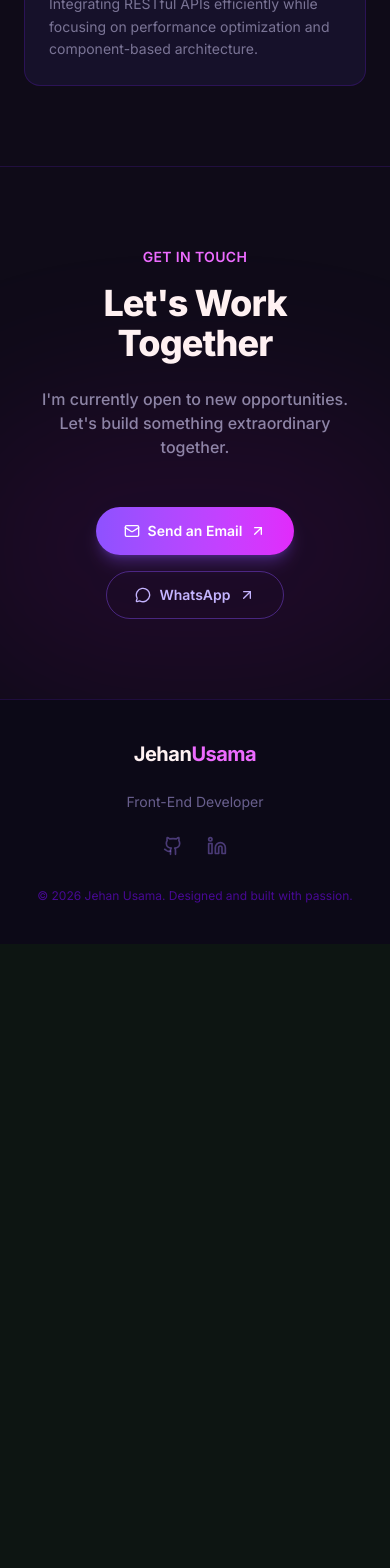
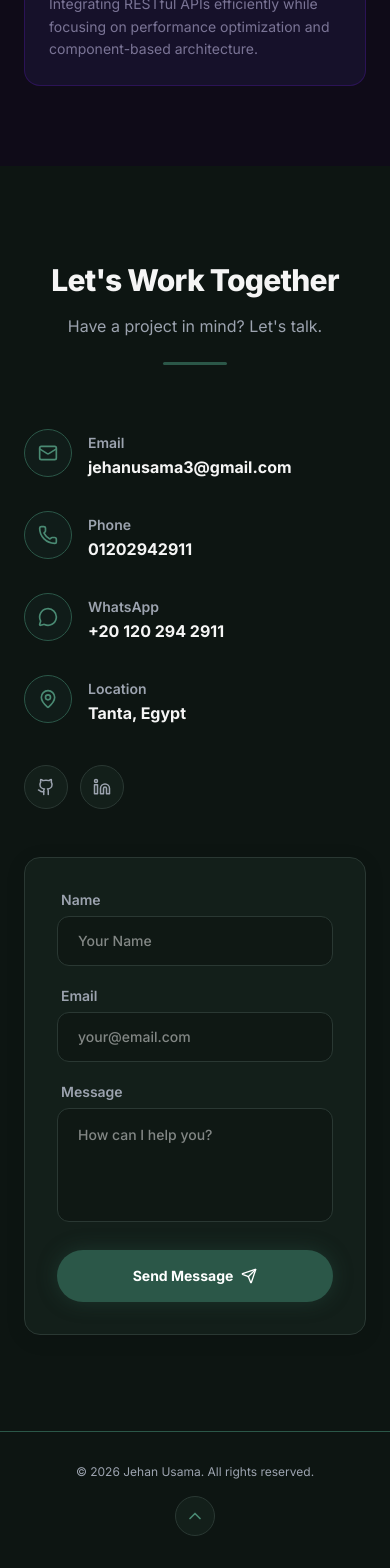
Before and after one commit to jehanusama/my-portfolio, a Next.js app: page / in a window 390 px wide. Shown: the part 10142-11710 px from the top of the page. Before the commit the page ends 11086 px from the top, so only its background shows below. Built offline with nearby package versions, Linux system fonts and the light colour scheme.

Commit message:
feat: implement Contact section with form submission and Footer component with back-to-top functionality

```diff
--- a/src/components/Footer.tsx
+++ b/src/components/Footer.tsx
@@ -1,35 +1,56 @@
-import { Github, Linkedin, Twitter } from "@/components/Icons";
+"use client";
+
+import { ChevronUp } from "lucide-react";
 
 export const Footer = () => {
+  const scrollToTop = () => {
+    window.scrollTo({
+      top: 0,
+      behavior: "smooth",
+    });
+  };
+
   return (
-    <footer className="border-t border-violet-900/30 py-10 bg-[#0c0917] relative z-10">
-      <div className="container mx-auto px-6 md:px-20">
-        <div className="flex flex-col md:flex-row items-center justify-between gap-6">
-          <div className="flex flex-col md:flex-row items-center gap-6">
-            <div className="flex items-center gap-2">
-              <span className="text-xl font-bold tracking-tight text-rose-50">
-                Jehan<span className="text-fuchsia-400">Usama</span>
-              </span>
-            </div>
-            <div className="hidden md:block w-px h-5 bg-violet-800/50" />
-            <div className="text-violet-300/50 text-sm">
-              Front-End Developer
-            </div>
-          </div>
+    <footer
+      className="relative z-10 py-8 px-6"
+      style={{
+        background: "var(--bg-primary)",
+        borderTop: "1px solid var(--accent-primary)",
+      }}
+    >
+      <div className="max-w-6xl mx-auto flex flex-col sm:flex-row items-center justify-between gap-4 relative">
 
-          <div className="flex items-center gap-6 text-violet-400/40">
-            <a href="https://github.com/jehanusama" target="_blank" rel="noopener noreferrer" className="hover:text-fuchsia-400 transition-colors" aria-label="GitHub">
-              <Github className="w-5 h-5" />
-            </a>
-            <a href="https://linkedin.com/in/jehan-usama" target="_blank" rel="noopener noreferrer" className="hover:text-fuchsia-400 transition-colors" aria-label="LinkedIn">
-              <Linkedin className="w-5 h-5" />
-            </a>
-          </div>
-        </div>
+        {/* Spacer for mobile to keep text centered, but invisible */}
+        <div className="hidden sm:block w-10"></div>
 
-        <div className="mt-8 text-center text-violet-700/60 text-xs">
-          © {new Date().getFullYear()} Jehan Usama. Designed and built with passion.
-        </div>
+        {/* Center Text */}
+        <p className="text-xs sm:text-sm text-center" style={{ color: "var(--text-muted)" }}>
+          © 2026 Jehan Usama. All rights reserved.
+        </p>
+
+        {/* Right side back-to-top button */}
+        <button
+          onClick={scrollToTop}
+          aria-label="Back to top"
+          className="flex items-center justify-center w-10 h-10 rounded-full transition-all duration-300"
+          style={{
+            background: "var(--bg-secondary)",
+            border: "1px solid var(--border-color)",
+            color: "var(--accent-light)",
+          }}
+          onMouseEnter={(e) => {
+            e.currentTarget.style.background = "var(--accent-primary)";
+            e.currentTarget.style.borderColor = "var(--accent-primary)";
+            e.currentTarget.style.color = "#ffffff";
+          }}
+          onMouseLeave={(e) => {
+            e.currentTarget.style.background = "var(--bg-secondary)";
+            e.currentTarget.style.borderColor = "var(--border-color)";
+            e.currentTarget.style.color = "var(--accent-light)";
+          }}
+        >
+          <ChevronUp className="w-5 h-5" />
+        </button>
       </div>
     </footer>
   );
--- a/src/sections/Contact.tsx
+++ b/src/sections/Contact.tsx
@@ -1,53 +1,305 @@
 "use client";
+
+import React, { useState } from "react";
+import { motion } from "framer-motion";
+import { Mail, Phone, MapPin, Send, Loader2, MessageCircle } from "lucide-react";
+import { Github, Linkedin } from "@/components/Icons";
 import { Reveal } from "@/components/Reveal";
-import { Mail, ArrowUpRight, MessageCircle } from "lucide-react";
+
+
+interface SocialBtnProps {
+  href: string;
+  label: string;
+  icon: React.ReactNode;
+}
+function SocialBtn({ href, label, icon }: SocialBtnProps) {
+  const [hovered, setHovered] = React.useState(false);
+  return (
+    <motion.a
+      href={href}
+      aria-label={label}
+      target="_blank"
+      rel="noopener noreferrer"
+      whileHover={{ rotate: 8, scale: 1.12 }}
+      whileTap={{ scale: 0.95 }}
+      transition={{ type: "spring", stiffness: 300, damping: 18 }}
+      onMouseEnter={() => setHovered(true)}
+      onMouseLeave={() => setHovered(false)}
+      className="flex items-center justify-center w-11 h-11 rounded-full border transition-all duration-300"
+      style={{
+        borderColor: hovered ? "var(--accent-primary)" : "var(--border-color)",
+        background: hovered ? "var(--accent-primary)" : "var(--bg-secondary)",
+        color: hovered ? "#ffffff" : "var(--text-muted)",
+      }}
+    >
+      {icon}
+    </motion.a>
+  );
+}
+
+
+interface InfoItemProps {
+  icon: React.ReactNode;
+  label: string;
+  value: string;
+  href?: string;
+}
+function InfoItem({ icon, label, value, href }: InfoItemProps) {
+  return (
+    <div className="flex items-start gap-4">
+      <div
+        className="flex items-center justify-center w-12 h-12 rounded-full shrink-0 border"
+        style={{
+          background: "rgba(43,87,72,0.12)",
+          borderColor: "var(--accent-primary)",
+          color: "var(--accent-light)",
+        }}
+      >
+        {icon}
+      </div>
+      <div className="flex flex-col pt-1">
+        <span className="text-sm font-semibold mb-0.5" style={{ color: "var(--text-muted)" }}>
+          {label}
+        </span>
+        {href ? (
+          <a
+            href={href}
+            className="text-base font-bold transition-colors duration-300 hover:text-[var(--accent-light)]"
+            style={{ color: "var(--text-primary)" }}
+          >
+            {value}
+          </a>
+        ) : (
+          <span className="text-base font-bold" style={{ color: "var(--text-primary)" }}>
+            {value}
+          </span>
+        )}
+      </div>
+    </div>
+  );
+}
+
 
 export const Contact = () => {
+  const [isSubmitting, setIsSubmitting] = useState(false);
+  const [isSuccess, setIsSuccess] = useState(false);
+
+  const handleSubmit = (e: React.FormEvent) => {
+    e.preventDefault();
+    setIsSubmitting(true);
+    // Mock submission
+    setTimeout(() => {
+      setIsSubmitting(false);
+      setIsSuccess(true);
+      setTimeout(() => setIsSuccess(false), 4000);
+    }, 1500);
+  };
+
   return (
-    <section id="contact" className="py-20 md:py-28 relative z-10 bg-[#0f0b18] border-t border-violet-900/30">
-      {/* Subtle glow */}
-      <div className="absolute bottom-0 left-1/2 -translate-x-1/2 w-[500px] h-[300px] bg-fuchsia-600/8 rounded-full blur-[80px] pointer-events-none" />
+    <section
+      id="contact"
+      className="relative py-24 md:py-32 px-6 overflow-hidden"
+      style={{ background: "var(--bg-primary)" }}
+    >
+      <div className="relative z-10 max-w-6xl mx-auto">
+        {/* Section Heading */}
+        <div className="flex flex-col items-center text-center mb-16">
+          <Reveal delay={0}>
+            <h2
+              className="text-3xl md:text-4xl font-extrabold tracking-tight mb-4"
+              style={{ color: "var(--text-primary)" }}
+            >
+              Let&apos;s Work Together
+            </h2>
+          </Reveal>
+          <Reveal delay={0.1}>
+            <p className="text-base md:text-lg" style={{ color: "var(--text-muted)" }}>
+              Have a project in mind? Let&apos;s talk.
+            </p>
+          </Reveal>
+          <Reveal delay={0.2}>
+            <div
+              className="mt-6 w-16 h-[3px] rounded-full mx-auto"
+              style={{ background: "var(--accent-primary)" }}
+            />
+          </Reveal>
+        </div>
 
-      <div className="container mx-auto px-6 md:px-20 flex flex-col items-center justify-center text-center relative z-10">
-        <Reveal>
-          <p className="text-fuchsia-400 font-semibold text-sm tracking-wide mb-4 uppercase">Get In Touch</p>
-        </Reveal>
+        {/* Two-column layout */}
+        <div className="grid md:grid-cols-2 gap-12 md:gap-20">
 
-        <Reveal delay={0.1}>
-          <h2 className="text-4xl md:text-5xl lg:text-6xl font-extrabold tracking-tight text-rose-50 mb-6">
-            Let&apos;s Work Together
-          </h2>
-        </Reveal>
+          {/* LEFT: Info Column */}
+          <motion.div
+            initial={{ opacity: 0, x: -40 }}
+            whileInView={{ opacity: 1, x: 0 }}
+            viewport={{ once: true, margin: "-50px" }}
+            transition={{ duration: 0.6, ease: [0.22, 1, 0.36, 1] }}
+            className="flex flex-col justify-center"
+          >
+            <div className="flex flex-col gap-8 mb-10">
+              <InfoItem
+                icon={<Mail className="w-5 h-5" />}
+                label="Email"
+                value="jehanusama3@gmail.com"
+                href="mailto:jehanusama3@gmail.com"
+              />
+              <InfoItem
+                icon={<Phone className="w-5 h-5" />}
+                label="Phone"
+                value="01202942911"
+                href="tel:+201202942911"
+              />
+              <InfoItem
+                icon={<MessageCircle className="w-5 h-5" />}
+                label="WhatsApp"
+                value="+20 120 294 2911"
+                href="https://wa.me/201202942911"
+              />
+              <InfoItem
+                icon={<MapPin className="w-5 h-5" />}
+                label="Location"
+                value="Tanta, Egypt"
+              />
+            </div>
 
-        <Reveal delay={0.2}>
-          <p className="text-violet-200/60 text-base md:text-lg font-medium max-w-xl mx-auto mb-12">
-            I&apos;m currently open to new opportunities. Let&apos;s build something extraordinary together.
-          </p>
-        </Reveal>
+            {/* Social Icons */}
+            <div className="flex items-center gap-3">
+              <SocialBtn
+                href="https://github.com/jehanusama"
+                label="GitHub"
+                icon={<Github className="w-[18px] h-[18px]" />}
+              />
+              <SocialBtn
+                href="https://linkedin.com/in/jehan-usama"
+                label="LinkedIn"
+                icon={<Linkedin className="w-[18px] h-[18px]" />}
+              />
+            </div>
+          </motion.div>
 
-        <Reveal delay={0.3}>
-          <div className="flex flex-col sm:flex-row items-center justify-center gap-4 w-full">
-            {/* Primary: gradient pill */}
-            <a
-              href="mailto:jehanusama3@gmail.com"
-              className="group relative flex items-center justify-center gap-2 h-12 px-7 rounded-full text-sm font-semibold text-white bg-gradient-to-r from-violet-500 to-fuchsia-500 hover:from-violet-400 hover:to-fuchsia-400 shadow-lg shadow-violet-500/30 hover:shadow-violet-500/50 hover:-translate-y-0.5 transition-all duration-300"
+          {/* RIGHT: Form Column */}
+          <motion.div
+            initial={{ opacity: 0, x: 40 }}
+            whileInView={{ opacity: 1, x: 0 }}
+            viewport={{ once: true, margin: "-50px" }}
+            transition={{ duration: 0.6, ease: [0.22, 1, 0.36, 1], delay: 0.2 }}
+          >
+            <form
+              onSubmit={handleSubmit}
+              className="flex flex-col gap-5 p-8 rounded-2xl border"
+              style={{
+                background: "var(--bg-secondary)",
+                borderColor: "var(--border-color)",
+                boxShadow: "0 4px 20px rgba(0,0,0,0.1)",
+              }}
             >
-              <Mail className="w-4 h-4" />
-              Send an Email
-              <ArrowUpRight className="w-4 h-4 group-hover:translate-x-0.5 group-hover:-translate-y-0.5 transition-transform" />
-            </a>
-            {/* Secondary: ghost */}
-            <a
-              href="https://wa.me/"
-              target="_blank" rel="noopener noreferrer"
-              className="group flex items-center justify-center gap-2 h-12 px-7 rounded-full text-sm font-semibold text-violet-300 border border-violet-500/40 hover:border-violet-400 hover:bg-violet-500/10 hover:-translate-y-0.5 transition-all duration-300"
-            >
-              <MessageCircle className="w-4 h-4" />
-              WhatsApp
-              <ArrowUpRight className="w-4 h-4 group-hover:translate-x-0.5 group-hover:-translate-y-0.5 transition-transform" />
-            </a>
-          </div>
-        </Reveal>
+              <div className="flex flex-col gap-1.5">
+                <label className="text-sm font-semibold pl-1" style={{ color: "var(--text-muted)" }}>
+                  Name
+                </label>
+                <input
+                  type="text"
+                  required
+                  placeholder="Your Name"
+                  className="w-full px-5 py-3.5 rounded-xl text-sm font-medium outline-none transition-all duration-300"
+                  style={{
+                    background: "rgba(13,21,18,0.6)",
+                    border: "1.5px solid var(--border-color)",
+                    color: "var(--text-primary)",
+                  }}
+                  onFocus={(e) => {
+                    e.currentTarget.style.borderColor = "var(--accent-primary)";
+                    e.currentTarget.style.boxShadow = "0 0 16px rgba(43,87,72,0.2)";
+                  }}
+                  onBlur={(e) => {
+                    e.currentTarget.style.borderColor = "var(--border-color)";
+                    e.currentTarget.style.boxShadow = "none";
+                  }}
+                />
+              </div>
+
+              <div className="flex flex-col gap-1.5">
+                <label className="text-sm font-semibold pl-1" style={{ color: "var(--text-muted)" }}>
+                  Email
+                </label>
+                <input
+                  type="email"
+                  required
+                  placeholder="your@email.com"
+                  className="w-full px-5 py-3.5 rounded-xl text-sm font-medium outline-none transition-all duration-300"
+                  style={{
+                    background: "rgba(13,21,18,0.6)",
+                    border: "1.5px solid var(--border-color)",
+                    color: "var(--text-primary)",
+                  }}
+                  onFocus={(e) => {
+                    e.currentTarget.style.borderColor = "var(--accent-primary)";
+                    e.currentTarget.style.boxShadow = "0 0 16px rgba(43,87,72,0.2)";
+                  }}
+                  onBlur={(e) => {
+                    e.currentTarget.style.borderColor = "var(--border-color)";
+                    e.currentTarget.style.boxShadow = "none";
+                  }}
+                />
+              </div>
+
+              <div className="flex flex-col gap-1.5">
+                <label className="text-sm font-semibold pl-1" style={{ color: "var(--text-muted)" }}>
+                  Message
+                </label>
+                <textarea
+                  required
+                  rows={4}
+                  placeholder="How can I help you?"
+                  className="w-full px-5 py-4 rounded-xl text-sm font-medium outline-none transition-all duration-300 resize-none"
+                  style={{
+                    background: "rgba(13,21,18,0.6)",
+                    border: "1.5px solid var(--border-color)",
+                    color: "var(--text-primary)",
+                  }}
+                  onFocus={(e) => {
+                    e.currentTarget.style.borderColor = "var(--accent-primary)";
+                    e.currentTarget.style.boxShadow = "0 0 16px rgba(43,87,72,0.2)";
+                  }}
+                  onBlur={(e) => {
+                    e.currentTarget.style.borderColor = "var(--border-color)";
+                    e.currentTarget.style.boxShadow = "none";
+                  }}
+                />
+              </div>
+
+              <motion.button
+                whileHover={{ scale: 1.02 }}
+                whileTap={{ scale: 0.96 }}
+                type="submit"
+                disabled={isSubmitting || isSuccess}
+                className="mt-2 w-full flex items-center justify-center gap-2 px-8 py-4 rounded-full text-sm font-bold text-white transition-all duration-300 relative overflow-hidden"
+                style={{
+                  background: isSuccess ? "#4a8a73" : "var(--accent-primary)",
+                  boxShadow: "0 0 20px rgba(43,87,72,0.4)",
+                  cursor: isSubmitting || isSuccess ? "not-allowed" : "pointer",
+                }}
+              >
+                {isSubmitting ? (
+                  <motion.div
+                    animate={{ rotate: 360 }}
+                    transition={{ repeat: Infinity, duration: 1, ease: "linear" }}
+                  >
+                    <Loader2 className="w-5 h-5" />
+                  </motion.div>
+                ) : isSuccess ? (
+                  "Message Sent!"
+                ) : (
+                  <>
+                    Send Message
+                    <Send className="w-4 h-4" />
+                  </>
+                )}
+              </motion.button>
+            </form>
+          </motion.div>
+
+        </div>
       </div>
     </section>
   );
```
